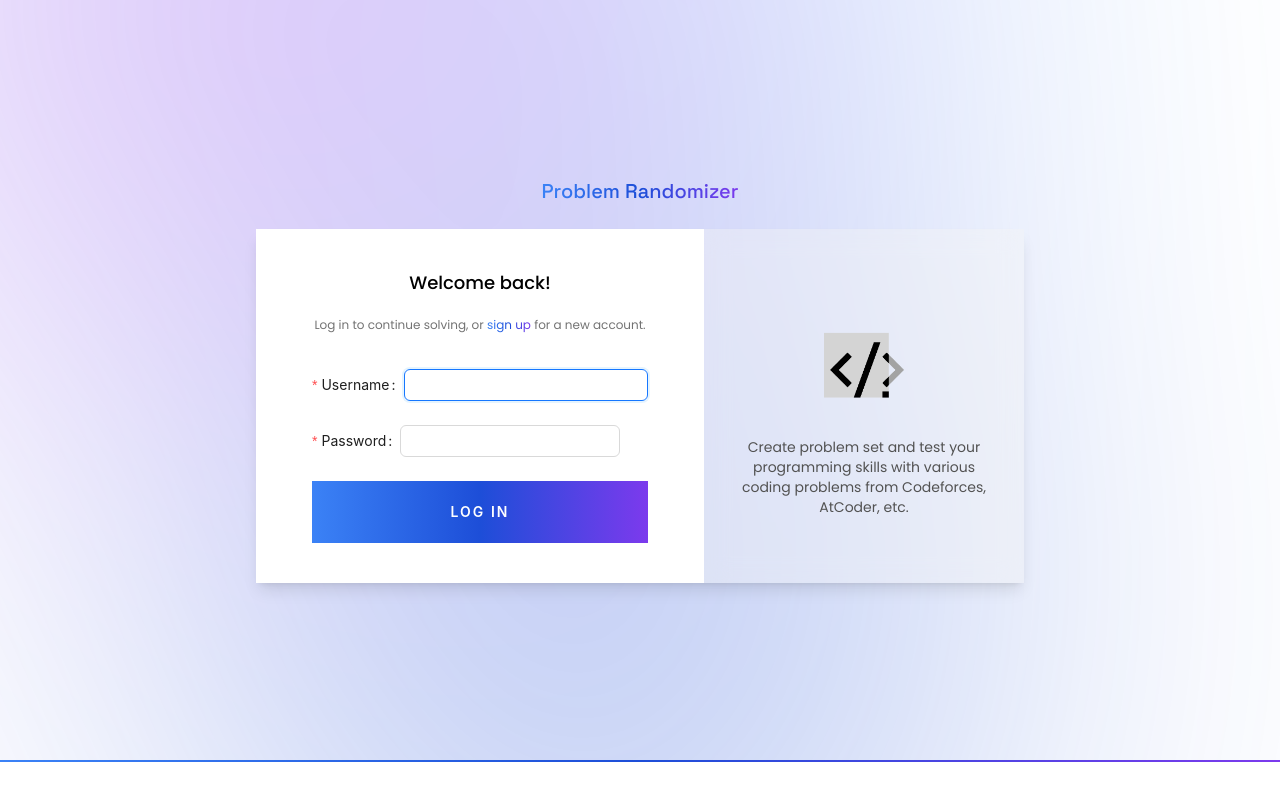
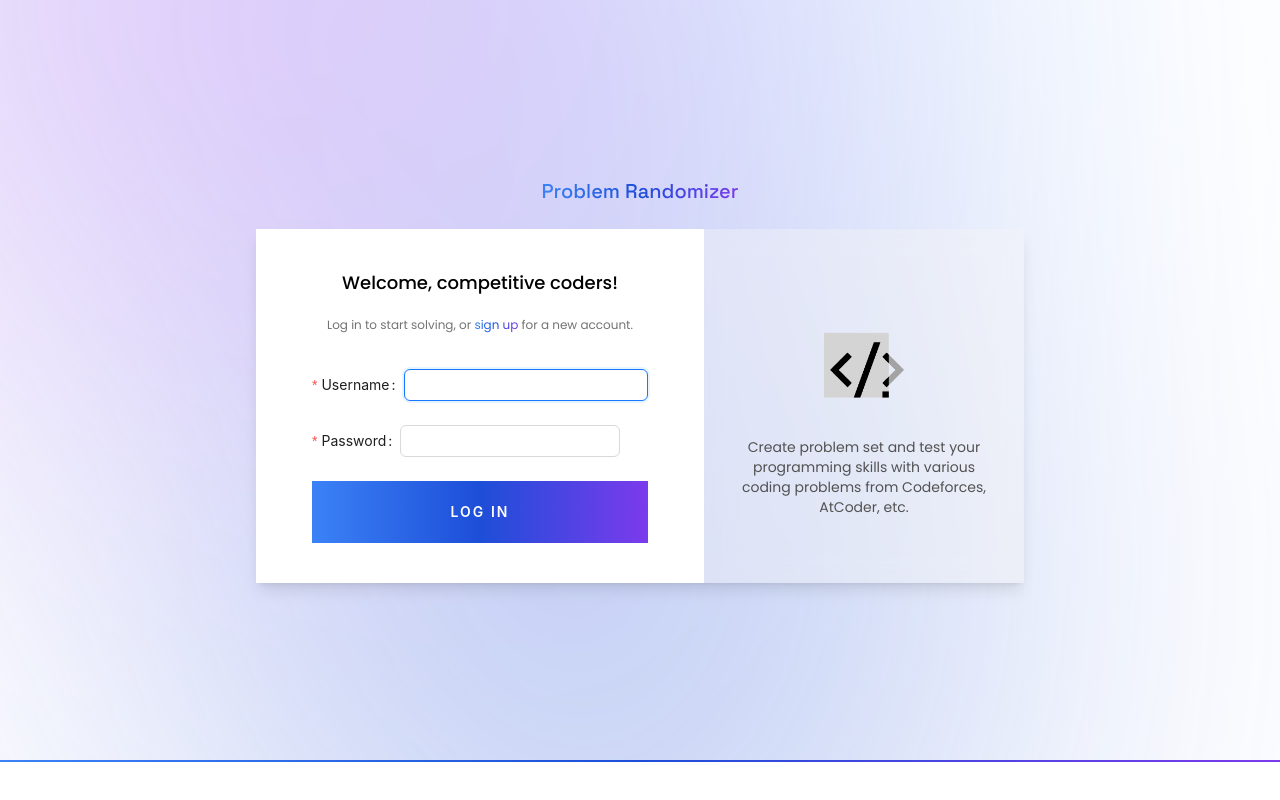
Before and after one commit to DecSP/Problem-Randomizer, a Next.js app: page /login in a window 1280 px wide. Shown: the top 800 px of the page. Built offline with nearby package versions, Linux system fonts and the light colour scheme; no server answers; some icons are missing.

Commit message:
fix: update messages

```diff
--- a/context/auth.tsx
+++ b/context/auth.tsx
@@ -91,9 +91,9 @@ const AuthContextProvider = ({ children }: { children: ReactNode }) => {
 
             if (userInfoRes?.data) {
               notification.success({
-                message: `Welcome back, ${
+                message: `Hi ${
                   userInfoRes?.data?.name || userInfoRes?.data.username
-                }!`,
+                }, great to see you!`,
               })
               setUser(userInfoRes.data)
             } else {
--- a/pages/login.tsx
+++ b/pages/login.tsx
@@ -48,10 +48,10 @@ const LoginPage = () => {
       >
         <AuthFormWrapper>
           <h2 className="text-lg font-medium text-center mb-2">
-            Welcome back!
+            Welcome, competitive coders!
           </h2>
           <p className="text-xs text-neutral-500 mb-6 text-center">
-            Log in to continue solving, or{' '}
+            Log in to start solving, or{' '}
             <Link href={ROUTES.SIGN_UP}>
               <Button variant="text">sign up</Button>
             </Link>{' '}
```
